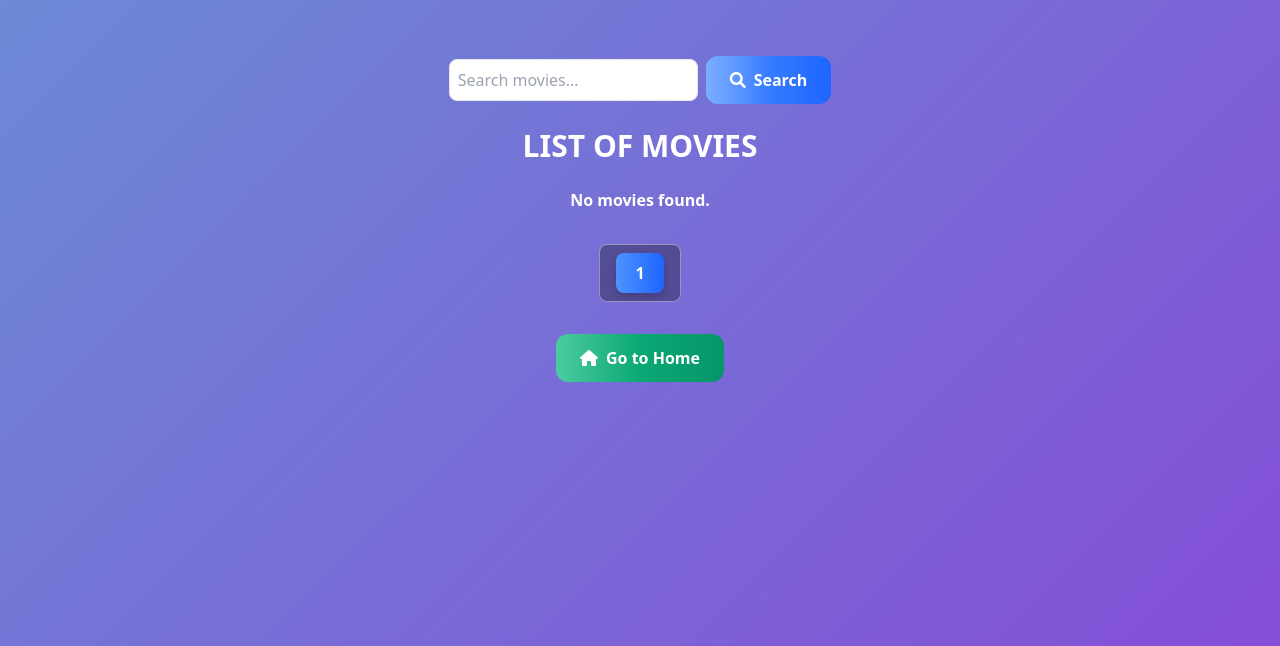
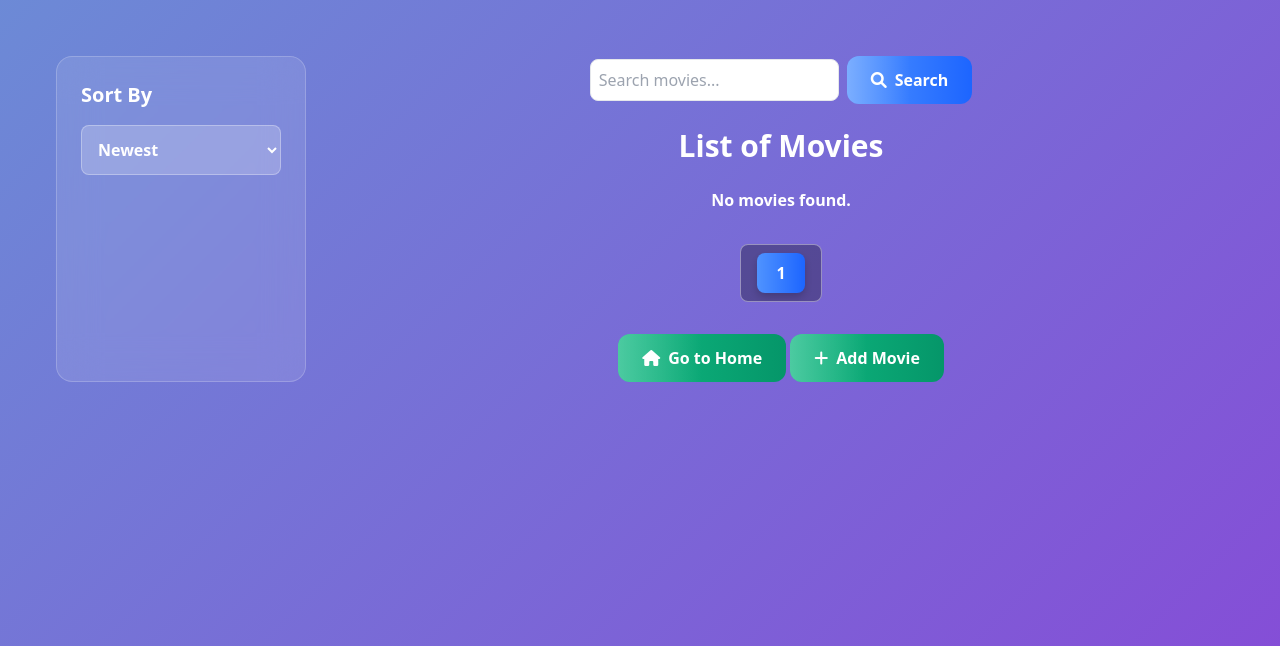
Before and after one commit to erfanrazavi1/movieCRUD, a Django app: page /list/ in a window 1280 px wide. Shown: the top 646 px of the page. Run offline with Django 5.2, Linux system fonts and the light colour scheme; data that the repository does not hold is empty.

Commit message:
Add sorting options, sidebar UI, and convert search API to class-based view
- Updated MovieListView to support sorting by newest, oldest, highest rate, and lowest rate
- Added sidebar UI with dropdown for sorting in list.html
- Replaced function-based search_movies_api with class-based SearchMoviesAPIView
- Updated URLs to use SearchMoviesAPIView
- Improved layout and styling for list page with sidebar and responsive design

```diff
--- a/core/movies/urls.py
+++ b/core/movies/urls.py
@@ -6,7 +6,7 @@ from movies.views import (
     UpdateMovieView,
     MovieDeleteView,
     SearchMovieView,
-    search_movies_api,
+    SearchMoviesAPIView,
 )
 
 app_name = 'movies'
@@ -19,7 +19,7 @@ urlpatterns = [
     path('delete/<int:pk>/', MovieDeleteView.as_view(), name="delete-movie"),
 
     path('search/', SearchMovieView.as_view(), name='search'),
-    path('search/api/', search_movies_api, name='search_api'),
+    path('search/api/', SearchMoviesAPIView.as_view(), name='search_api'),
 
 
 ]
--- a/core/movies/views.py
+++ b/core/movies/views.py
@@ -5,8 +5,6 @@ from django.db.models import Q
 from django.http import JsonResponse
 from movies.forms import MovieForm, SearchForm
 from movies.models import MoviesManager
-# Create your views here.
-
 
 class HomePageView(TemplateView):
     template_name = 'home.html'
@@ -17,12 +15,24 @@ class AddMovieView(CreateView):
     template_name = 'CRUD/add.html'
     success_url = '/'
 
-
 class MovieListView(ListView):
     model = MoviesManager
     template_name = 'CRUD/list.html'
     context_object_name = 'movies'
-    paginate_by = 1
+    paginate_by = 3
+
+    def get_queryset(self):
+        queryset = super().get_queryset()
+        sort = self.request.GET.get('sort', 'newest')
+        if sort == 'newest':
+            return queryset.order_by('-created_at')
+        elif sort == 'oldest':
+            return queryset.order_by('created_at')
+        elif sort == 'highest_rate':
+            return queryset.order_by('-rate')
+        elif sort == 'lowest_rate':
+            return queryset.order_by('rate')
+        return queryset.order_by('-created_at')
 
 class UpdateMovieView(UpdateView):
     model = MoviesManager
@@ -38,9 +48,6 @@ class MovieDeleteView(DeleteView):
     def get(self, request, *args, **kwargs):
         return self.post(request, *args, **kwargs)
 
-
-
-
 class SearchMovieView(ListView):
     model = MoviesManager
     template_name = 'CRUD/list.html'
@@ -50,12 +57,18 @@ class SearchMovieView(ListView):
     def get_queryset(self):
         queryset = super().get_queryset()
         form = SearchForm(self.request.GET or None)
-
         if form.is_valid() and form.cleaned_data.get('query'):
             query = form.cleaned_data.get('query')
             queryset = queryset.filter(
                 Q(name__icontains=query) | Q(genre__icontains=query) | Q(director__icontains=query)
-                )
+            )
+        sort = self.request.GET.get('sort', 'newest')
+        if sort == 'newest':
+            return queryset.order_by('-created_at')
+        elif sort == 'highest_rate':
+            return queryset.order_by('-rate')
+        elif sort == 'lowest_rate':
+            return queryset.order_by('rate')
         return queryset.order_by('-created_at')
 
     def get_context_data(self, **kwargs):
@@ -63,22 +76,38 @@ class SearchMovieView(ListView):
         context['form'] = SearchForm(self.request.GET or None)
         return context
 
-def search_movies_api(request):
-    query = request.GET.get('query', '')
-    movies = MoviesManager.objects.all()
-    if query:
-        movies = movies.filter(
-            Q(name__icontains=query) | Q(genre__icontains=query) | Q(director__icontains=query)
-        )
-    data = [
-        {
-            'id': movie.id,
-            'name': movie.name,
-            'genre': movie.genre,
-            'director': movie.director,
-            'created_year': movie.created_year,
-            'rate': movie.rate,
-            'created_at': movie.created_at.strftime('%Y-%m-%d')
-        } for movie in movies
-    ]
-    return JsonResponse({'movies': data})
+from django.views import View
+
+class SearchMoviesAPIView(View):
+    def get(self, request, *args, **kwargs):
+        query = request.GET.get('query', '')
+        sort = request.GET.get('sort', 'newest')
+        movies = MoviesManager.objects.all()
+
+        if query:
+            movies = movies.filter(
+                Q(name__icontains=query) | Q(genre__icontains=query) | Q(director__icontains=query)
+            )
+
+        if sort == 'newest':
+            movies = movies.order_by('-created_at')
+        elif sort == 'highest_rate':
+            movies = movies.order_by('-rate')
+        elif sort == 'lowest_rate':
+            movies = movies.order_by('rate')
+        else:
+            movies = movies.order_by('-created_at')
+
+        data = [
+            {
+                'id': movie.id,
+                'name': movie.name,
+                'genre': movie.genre,
+                'director': movie.director,
+                'created_year': movie.created_year,
+                'rate': movie.rate,
+                'created_at': movie.created_at.strftime('%Y-%m-%d')
+            }
+            for movie in movies
+        ]
+        return JsonResponse({'movies': data})
--- a/core/templates/CRUD/list.html
+++ b/core/templates/CRUD/list.html
@@ -21,9 +21,39 @@
       100% { background-position: 0% 0%; }
     }
     .container {
-      max-width: 3xl;
+      max-width: 7xl;
       margin: 0 auto;
       padding: 1.5rem;
+      display: flex;
+      flex-direction: row;
+      gap: 2rem;
+    }
+    .sidebar {
+      width: 250px;
+      background: rgba(255, 255, 255, 0.1);
+      backdrop-filter: blur(20px);
+      border: 1px solid rgba(255, 255, 255, 0.2);
+      border-radius: 1rem;
+      padding: 1.5rem;
+      color: white;
+      animation: slideIn 0.6s cubic-bezier(0.68, -0.55, 0.265, 1.55) forwards;
+    }
+    .sidebar select {
+      width: 100%;
+      padding: 0.75rem;
+      border-radius: 0.5rem;
+      background: rgba(255, 255, 255, 0.2);
+      color: white;
+      border: 1px solid rgba(255, 255, 255, 0.3);
+      outline: none;
+      font-weight: bold;
+    }
+    .sidebar select option {
+      background: #1f2937;
+      color: white;
+    }
+    .content {
+      flex: 1;
     }
     .movie-card {
       background: rgba(255, 255, 255, 0.1);
@@ -175,7 +205,6 @@
       border: none;
       box-shadow: 0 4px 8px rgba(0, 0, 0, 0.2);
     }
-    /* Modal Styles for Popup */
     .modal {
       display: none;
       position: fixed;
@@ -216,15 +245,33 @@
 </head>
 <body>
   <div class="container">
+    <!-- Sidebar for Sorting -->
+    <div class="sidebar">
+      <h3 class="text-xl font-bold mb-4">Sort By</h3>
+      <form id="sortForm" method="GET" action="{% url 'movies:list-movie' %}">
+        <select name="sort" onchange="this.form.submit()" class="sort-select">
+          <option value="newest" {% if request.GET.sort == 'newest' %}selected{% endif %}>Newest</option>
+          <option value="oldest" {% if request.GET.sort == 'oldest' %}selected{% endif %}>oldest</option>
+          <option value="highest_rate" {% if request.GET.sort == 'highest_rate' %}selected{% endif %}>Highest Rated</option>
+          <option value="lowest_rate" {% if request.GET.sort == 'lowest_rate' %}selected{% endif %}>Lowest Rated</option>
+        </select>
+        {% if request.GET.query %}
+          <input type="hidden" name="query" value="{{ request.GET.query }}">
+        {% endif %}
+      </form>
+    </div>
+
+    <!-- Main Content -->
+    <div class="content">
       <!-- Search Box at the Top -->
       <div class="flex justify-center mb-6">
         <form id="searchForm" method="GET" action="{% url 'movies:search_api' %}" class="flex items-center gap-2">
-        <input type="text" name="query" placeholder="Search movies..." class="p-2 rounded-lg bg-white/10 text-black border border-white/20 focus:outline-none focus:ring-2 focus:ring-blue-500">
+          <input type="text" name="query" placeholder="Search movies..." value="{{ request.GET.query|default:'' }}" class="p-2 rounded-lg bg-white/10 text-black border border-white/20 focus:outline-none focus:ring-2 focus:ring-blue-500">
           <button type="submit" class="btn search-button"><i class="fas fa-search icon"></i> Search</button>
         </form>
       </div>
 
-    <h2 class="text-3xl font-extrabold mb-6 text-center text-white drop-shadow-lg animate__animated animate__pulse animate__faster">LIST OF MOVIES</h2>
+      <h2 class="text-3xl font-extrabold mb-6 text-center text-white drop-shadow-lg animate__animated animate__pulse animate__faster">List of Movies</h2>
       {% for movie in movies %}
         <div class="movie-card mb-6">
           <h3 class="text-2xl font-semibold">{{ movie.name }}</h3>
@@ -246,24 +293,26 @@
       <div class="pagination">
         <span class="step-links flex gap-2">
           {% if page_obj.has_previous %}
-          <a href="?page=1{% if request.GET.query %}&query={{ request.GET.query }}{% endif %}" class="pagination-link"><i class="fas fa-angle-double-left"></i> First</a>
-          <a href="?page={{ page_obj.previous_page_number }}{% if request.GET.query %}&query={{ request.GET.query }}{% endif %}" class="pagination-link"><i class="fas fa-angle-left"></i> Previous</a>
+            <a href="?page=1{% if request.GET.sort %}&sort={{ request.GET.sort }}{% endif %}{% if request.GET.query %}&query={{ request.GET.query }}{% endif %}" class="pagination-link"><i class="fas fa-angle-double-left"></i> First</a>
+            <a href="?page={{ page_obj.previous_page_number }}{% if request.GET.sort %}&sort={{ request.GET.sort }}{% endif %}{% if request.GET.query %}&query={{ request.GET.query }}{% endif %}" class="pagination-link"><i class="fas fa-angle-left"></i> Previous</a>
           {% endif %}
           {% for num in page_obj.paginator.page_range %}
             {% if page_obj.number == num %}
               <span class="current">{{ num }}</span>
             {% else %}
-            <a href="?page={{ num }}{% if request.GET.query %}&query={{ request.GET.query }}{% endif %}" class="pagination-link">{{ num }}</a>
+              <a href="?page={{ num }}{% if request.GET.sort %}&sort={{ request.GET.sort }}{% endif %}{% if request.GET.query %}&query={{ request.GET.query }}{% endif %}" class="pagination-link">{{ num }}</a>
             {% endif %}
           {% endfor %}
           {% if page_obj.has_next %}
-          <a href="?page={{ page_obj.next_page_number }}{% if request.GET.query %}&query={{ request.GET.query }}{% endif %}" class="pagination-link">Next <i class="fas fa-angle-right"></i></a>
-          <a href="?page={{ page_obj.paginator.num_pages }}{% if request.GET.query %}&query={{ request.GET.query }}{% endif %}" class="pagination-link">Last <i class="fas fa-angle-double-right"></i></a>
+            <a href="?page={{ page_obj.next_page_number }}{% if request.GET.sort %}&sort={{ request.GET.sort }}{% endif %}{% if request.GET.query %}&query={{ request.GET.query }}{% endif %}" class="pagination-link">Next <i class="fas fa-angle-right"></i></a>
+            <a href="?page={{ page_obj.paginator.num_pages }}{% if request.GET.sort %}&sort={{ request.GET.sort }}{% endif %}{% if request.GET.query %}&query={{ request.GET.query }}{% endif %}" class="pagination-link">Last <i class="fas fa-angle-double-right"></i></a>
           {% endif %}
         </span>
       </div>
       <div class="text-center mt-8">
         <a href="{% url 'movies:home' %}" class="btn home-button"><i class="fas fa-home icon"></i> Go to Home</a>
+        <a href="{% url 'movies:add-movie' %}" class="btn home-button"><i class="fas fa-add icon"></i> Add Movie</a>
+      </div>
     </div>
   </div>
 
@@ -279,26 +328,22 @@
   <script>
     // JavaScript for handling search form submission and showing popup
     document.getElementById('searchForm').addEventListener('submit', function(event) {
-    event.preventDefault(); // Prevent default form submission
+      event.preventDefault();
+      const query = this.query.value;
+      const sort = document.querySelector('.sort-select').value || 'newest';
+      const url = this.action + `?query=${encodeURIComponent(query)}&sort=${sort}`;
 
-    const query = this.query.value; // Get the search query
-    const url = this.action + '?query=' + encodeURIComponent(query); // Build the search URL
-
-    // Fetch search results via AJAX
       fetch(url)
         .then(response => response.json())
         .then(data => {
           const resultsList = document.getElementById('searchResultsList');
-        resultsList.innerHTML = ''; // Clear previous results
-
+          resultsList.innerHTML = '';
           if (data.movies.length > 0) {
             data.movies.forEach(movie => {
-            // Create a movie card for each result
               const movieCard = document.createElement('div');
               movieCard.className = 'movie-card mb-6';
-            // Use JavaScript to construct URLs dynamically
-            const updateUrl = `/update/${movie.id}/`; // مسیر update
-            const deleteUrl = `/delete/${movie.id}/`; // مسیر delete
+              const updateUrl = `/update/${movie.id}/`;
+              const deleteUrl = `/delete/${movie.id}/`;
               movieCard.innerHTML = `
                 <h3 class="text-2xl font-semibold">${movie.name}</h3>
                 <div class="flex gap-4 mt-4">
@@ -317,8 +362,6 @@
           } else {
             resultsList.innerHTML = '<p class="text-white text-center font-bold">No movies found.</p>';
           }
-
-        // Show the modal popup
           document.getElementById('searchModal').style.display = 'block';
         })
         .catch(error => console.error('Error fetching search results:', error));
```
Lines whose indentation alone changed are shown as unchanged.
